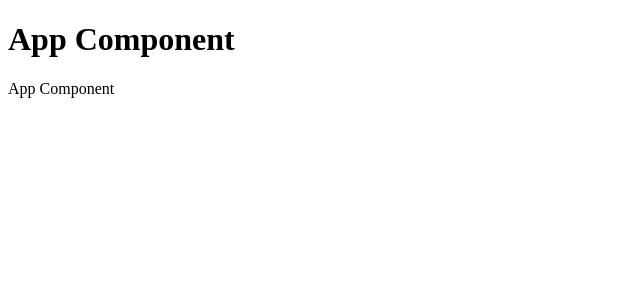
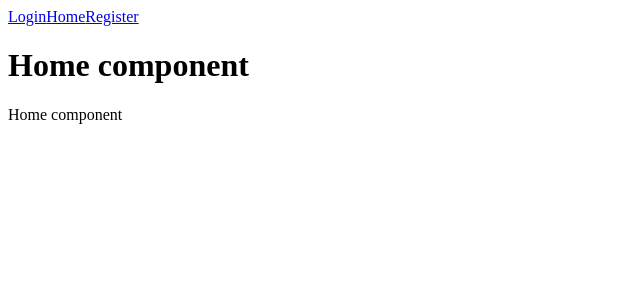
Before and after one commit to vamandeshmukh/ibm-react-app-june-2024, a React (Create React App) app: page / in a window 1280 px wide. Shown: the top 300 px of the page, without its empty margins (0-640 px from the left). Built offline with nearby package versions, Linux system fonts and the light colour scheme.

Commit message:
react-js

```diff
--- a/package.json
+++ b/package.json
@@ -10,7 +10,8 @@
     "react-dom": "^18.3.1",
     "react-scripts": "5.0.1",
     "web-vitals": "^2.1.4",
-    "axios": "1.7.2"
+    "axios": "1.7.2",
+    "react-router-dom": "6.23.1"
   },
   "scripts": {
     "start": "react-scripts start",
--- a/src/App.js
+++ b/src/App.js
@@ -1,28 +1,44 @@
 import AppRoutes from "./components/AppRoutes";
-import Login from "./components/Login";
-import Logout from "./components/Logout";
-import Parent from "./components/Parent";
-import Profile from "./components/Profile";
-import Register from "./components/Register";
+
 
 const App = () => {
 
   return (
     <div>
-      <h1>App Component</h1>
-      <p>App Component</p>
       <AppRoutes />
-      {/* <Login />
-      <Register />
-      <Logout />
-      <Parent />
-      <Profile /> */}
     </div>
   );
 }
 
 
 export default App;
+
+
+// import AppRoutes from "./components/AppRoutes";
+// import Login from "./components/Login";
+// import Logout from "./components/Logout";
+// import Parent from "./components/Parent";
+// import Profile from "./components/Profile";
+// import Register from "./components/Register";
+
+// const App = () => {
+
+//   return (
+//     <div>
+//       <h1>App Component</h1>
+//       <p>App Component</p>
+//       <AppRoutes />
+//       {/* <Login />
+//       <Register />
+//       <Logout />
+//       <Parent />
+//       <Profile /> */}
+//     </div>
+//   );
+// }
+
+
+// export default App;
 
 // function App() {
 //   return (
--- a/src/components/AppRoutes.js
+++ b/src/components/AppRoutes.js
@@ -1,11 +1,32 @@
-
+import { BrowserRouter, Route, Routes, Link } from "react-router-dom";
+import Login from "./Login";
+import Register from "./Register";
+import Profile from "./Profile";
+import Home from "./Home";
+import Page404 from "./Page404";
+import ToolBar from "./ToolBar";
 
 const AppRoutes = () => {
 
-    <>
-        <p>delete this element afterwards</p>
-    </>
+    return (
+        <>
+            <BrowserRouter>
+                <>
+                    <ToolBar />
+                </>
+                <Routes>
+                    <Route path="login" element={<Login />} />
+                    <Route path="register" element={<Register />} />
+                    <Route path="profile" element={<Profile />} />
+                    <Route path="home" element={<Home />} />
+                    <Route exact path="/" element={<Home />} />
+                    <Route path="*" element={<Page404 />} />
 
+
+                </Routes>
+            </BrowserRouter>
+        </>
+    );
 };
 
 export default AppRoutes;
--- /dev/null
+++ b/src/components/Home.js
@@ -0,0 +1,13 @@
+const Home = () => {
+
+    return (
+        <>
+            <h1>Home component</h1>
+            <p>Home component</p>
+        </>
+
+    );
+}
+
+
+export default Home;
--- a/src/components/Login.js
+++ b/src/components/Login.js
@@ -1,4 +1,5 @@
 import { useState } from "react";
+import { Link } from "react-router-dom";
 
 import { login } from "../services/UserService";
 
@@ -69,10 +70,9 @@ const Login = () => {
                 <input type="submit" value="Login" />
             </form>
             <p>{message}</p>
+            <p>Not yet registerd? <Link to="/register">Register</Link> </p>
         </>
     );
-
-
 };
 
 export default Login;
--- /dev/null
+++ b/src/components/Page404.js
@@ -0,0 +1,14 @@
+const Page404 = () => {
+
+    return (
+        <>
+            <h1>Page 404 Component</h1>
+            <p>Page not found component</p>
+        </>
+
+
+    );
+}
+
+
+export default Page404;
--- a/src/components/Register.js
+++ b/src/components/Register.js
@@ -1,6 +1,8 @@
+import { Link } from "react-router-dom";
 
 import { useState } from "react";
 import { register } from "../services/UserService";
+
 
 const Register = () => {
 
@@ -60,6 +62,7 @@ const Register = () => {
                 </form>
                 <p>{message}</p>
             </>
+            <p>Already registerd? <Link to="/login">Login</Link> </p>
         </>
     );
 };
--- /dev/null
+++ b/src/components/ToolBar.js
@@ -0,0 +1,14 @@
+import { Link } from "react-router-dom";
+
+const ToolBar = () => {
+
+    return (
+        <>
+            <Link to="login">Login</Link>
+            <Link to="home">Home</Link>
+            <Link to="register">Register</Link>
+        </>
+    );
+}
+
+export default ToolBar;
```
Also changed, not shown: 1 other file (tests, documents, lock files or other folders).
